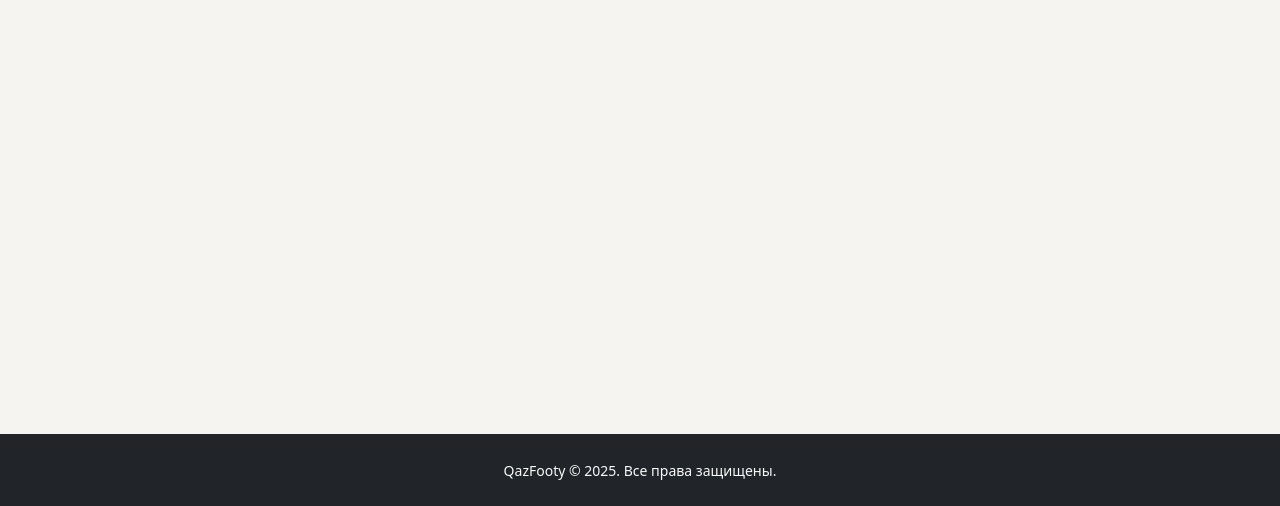
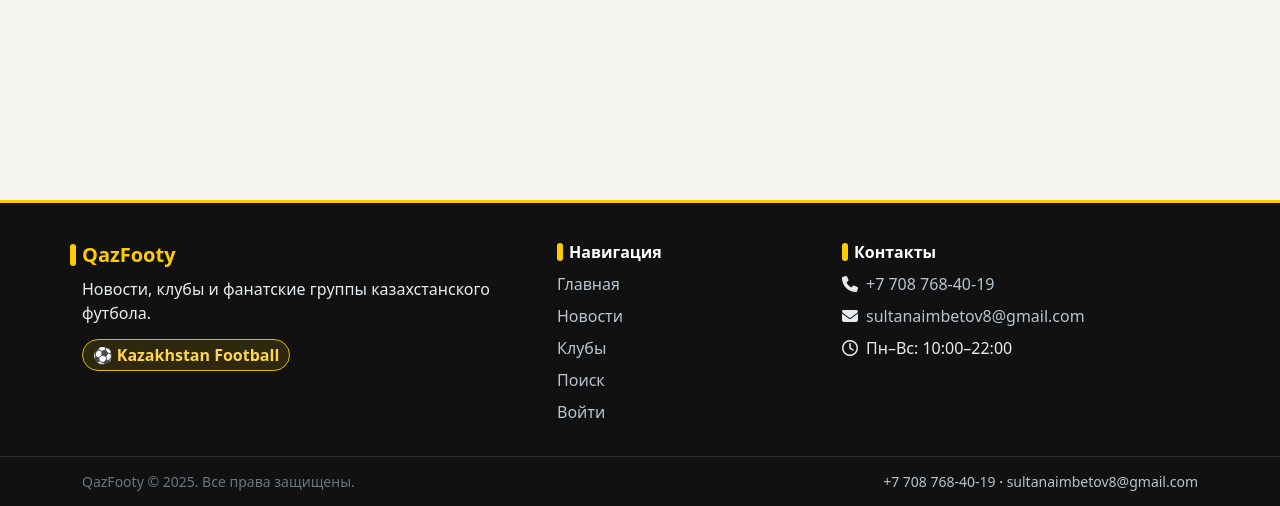
Before and after one commit to golfwang1/Qazfooty1, a Django app: page /search/ in a window 1280 px wide. Shown: the part 294-800 px from the top of the page. Run offline with Django 5.2, Linux system fonts and the light colour scheme; parts of the project's set-up code (start-up, migrations or seed data) failed here and were passed over.

Commit message:
fix(styles): подключение версии статики + усиление цветов футера

```diff
--- a/static/css/qazfooty-theme.css
+++ b/static/css/qazfooty-theme.css
@@ -59,7 +59,7 @@
   padding-left:12px; margin:0;
 }
 
-/* ---- Подзаголовок с фирменным подчёркиванием (если используешь) ---- */
+/* ---- Подзаголовок с фирменным подчёркиванием ---- */
 .page-head{ padding:.75rem .25rem 1rem .25rem; }
 .section-subtitle{
   margin:0; color:#6a6a6a; font-weight:600; letter-spacing:.1px; position:relative; display:inline-block;
@@ -69,7 +69,7 @@
   margin-top:6px; background:var(--qf-yellow-strong); border-radius:2px; box-shadow:0 2px 8px rgba(255,204,0,.25);
 }
 
-/* ---- Плашки-кнопки (pill) «Все новости», «На главную», «Вступить…» ---- */
+/* ---- Плашки-кнопки (pill) ---- */
 .btn-chip-yellow, .pill-link{
   display:inline-flex; align-items:center; justify-content:center; gap:.4rem;
   padding:.5rem 1rem; border-radius:14px; background:var(--qf-yellow);
@@ -86,7 +86,7 @@
   transform:translateY(0); box-shadow:0 6px 18px rgba(0,0,0,.10);
 }
 
-/* ---- Карточки (общие) ---- */
+/* ---- Карточки ---- */
 .card{
   border:none; border-radius:14px;
   box-shadow:0 12px 28px rgba(0,0,0,.06);
@@ -115,19 +115,7 @@
 .page-link{ color:#111; }
 .page-link:hover{ background:var(--qf-yellow); color:#111; }
 
-/* ==== FOOTER (edge-to-edge, типографика) ==== */
-.site-footer{ width:100%; background:var(--qf-black); border-top:3px solid var(--qf-yellow-strong); color:var(--qf-yellow-strong); }
-.site-footer__inner{ max-width:1440px; margin:0 auto; padding:22px 24px; text-align:center; }
-.site-footer__text{
-  display:inline-block; font-size:0.975rem; line-height:1.45; letter-spacing:.1px; font-weight:600;
-}
-.site-footer__link{ text-decoration:none; border-bottom:1px dotted rgba(255,204,0,.6); }
-.site-footer__link:focus, .site-footer__link:hover{ text-decoration:none; border-bottom-color:var(--qf-yellow-strong); }
-.text-accent{ color:var(--qf-yellow-strong); font-weight:700; }
-/* если случайно осталась .container внутри футера */
-.site-footer .container{ max-width:none; width:100%; padding:0; margin:0; }
-
-/* === Бейдж клуба (на group_detail и т.п.) === */
+/* === Бейдж клуба === */
 .badge-club{
   display:inline-block; padding:.2rem .5rem; border:1px solid #e0b800; border-radius:999px;
   background:#fff8cc; color:#222; font-weight:700; font-size:.78rem; line-height:1;
@@ -137,7 +125,7 @@
 .group-description p{ margin-bottom:.75rem; }
 .group-description li{ margin-bottom:.35rem; }
 
-/* ===== Метки (например «Место встречи») ===== */
+/* ===== Метки ===== */
 .meta-text{
   color:#555; font-weight:500; font-size:.95rem;
   background:rgba(255, 204, 0, 0.08);
@@ -161,12 +149,11 @@
   .meta-chip { display:block; margin:.35rem auto; text-align:center; }
 }
 
-/* ====== Club detail / Titles ====== */
+/* ====== Club detail ====== */
 .club-titles{ line-height:1.55; color:#2a2a2a; }
 .club-titles strong{ font-weight:800; }
 
-/* ====== Club detail / Players ====== */
-/* Карточки игроков — лёгкая тень, жёлтая рамка при ховере */
+
 .player-card{
   border:1px solid transparent;
   border-radius:14px;
@@ -181,7 +168,7 @@
 }
 .player-name{ font-weight:800; color:#0f0f0f; }
 
-/* Позиция игрока — ЖЁЛТАЯ ПИЛЮЛЯ (без нижней черты) */
+
 .player-position{
   display:inline-block;
   background:#ffd54d;
@@ -192,5 +179,96 @@
   font-size:.85rem;
   font-weight:700;
 }
-/* гарантированно убираем возможный «подчерк» из старых стилей */
+
 .player-position::after{ content:none !important; }
+
+/* === THEMED FOOTER (QazFooty) === */
+.qf-footer{
+  background: var(--qf-black);
+  color: #e9ecef;
+  border-top: 3px solid var(--qf-yellow-strong);
+}
+
+/* верхняя зона */
+.qf-footer__top{
+  padding: 40px 0 24px;
+}
+
+/* нижняя полоса */
+.qf-footer__bottom{
+  border-top: 1px solid rgba(255,255,255,.12);
+  padding: 14px 0;
+}
+
+/* заголовки/акценты */
+.qf-ft-title{
+  color: var(--qf-yellow-strong);
+  font-weight: 800;
+  margin: 0 0 10px 0;
+  position: relative;
+  display: inline-block;
+}
+.qf-ft-title::before{
+  content: "";
+  position: absolute; left: -12px; top: 50%; transform: translateY(-50%);
+  width: 6px; height: 22px; border-radius: 3px;
+  background: var(--qf-yellow-strong);
+}
+
+.qf-ft-head{
+  color: #fff;
+  font-weight: 700;
+  margin-bottom: 10px;
+  position: relative;
+  padding-left: 12px;
+}
+.qf-ft-head::before{
+  content: "";
+  position: absolute; left: 0; top: 50%; transform: translateY(-50%);
+  width: 6px; height: 18px; border-radius: 3px;
+  background: var(--qf-yellow-strong);
+}
+
+/* бейдж под брендом */
+.qf-ft-badge{
+  display: inline-block;
+  background: rgba(255,204,0,.12);
+  border: 1px solid #e0b800;
+  color: #ffd54d;
+  font-weight: 700;
+  border-radius: 999px;
+  padding: .2rem .6rem;
+  margin-top: 6px;
+}
+
+/* ссылки в футере */
+.qf-footer a,
+.qf-ft-link{
+  color: #b9c4cf;
+  text-decoration: none;
+  transition: color .15s ease, text-shadow .15s ease;
+}
+.qf-footer a:hover,
+.qf-ft-link:hover{
+  color: #fff;
+  text-shadow: 0 0 0 transparent, 0 0 12px rgba(255,204,0,.25);
+}
+
+/* не перекрывать контент */
+#qf-footer { flex: 0 0 auto; }
+
+/* адаптив */
+@media (max-width: 576px){
+  .qf-footer__top{ padding: 28px 0 18px; }
+}
+
+
+/* --- усиление цветов ссылок в футере поверх bootstrap --- */
+.qf-footer a,
+.qf-ft-link {
+  color: #b9c4cf !important;
+}
+.qf-footer a:hover,
+.qf-ft-link:hover {
+  color: #ffffff !important;
+}
--- a/templates/base.html
+++ b/templates/base.html
@@ -20,7 +20,7 @@
     crossorigin="anonymous"
   >
   <!-- Твой кастомный CSS (если есть) -->
-  <link rel="stylesheet" href="{% static 'css/qazfooty-theme.css' %}">
+  <link rel="stylesheet" href="{% static 'css/qazfooty-theme.css' %}?v=7">
   {% block extra_css %}{% endblock %}
 </head>
 <body class="d-flex flex-column min-vh-100">
@@ -66,11 +66,54 @@
   {% block content %}{% endblock %}
 </main>
 
-<footer class="bg-dark text-light py-4 mt-auto">
-  <div class="container text-center">
-    <small>QazFooty © {% now "Y" %}. Все права защищены.</small>
+<footer id="qf-footer" class="qf-footer mt-auto">
+  <div class="qf-footer__top">
+    <div class="container">
+      <div class="row g-4 align-items-start">
+        <div class="col-12 col-lg-5">
+          <h5 class="qf-ft-title">QazFooty</h5>
+          <p class="mb-2">Новости, клубы и фанатские группы казахстанского футбола.</p>
+          <span class="qf-ft-badge">⚽ Kazakhstan Football</span>
+        </div>
+
+        <div class="col-6 col-lg-3">
+          <h6 class="qf-ft-head">Навигация</h6>
+          <ul class="list-unstyled m-0">
+            <li class="mb-2"><a class="qf-ft-link" href="/">Главная</a></li>
+            <li class="mb-2"><a class="qf-ft-link" href="/news/">Новости</a></li>
+            <li class="mb-2"><a class="qf-ft-link" href="/clubs/">Клубы</a></li>
+            <li class="mb-2"><a class="qf-ft-link" href="/search/">Поиск</a></li>
+            {% if user.is_authenticated %}
+              <li class="mb-2"><a class="qf-ft-link" href="/users/profile/">Профиль</a></li>
+            {% else %}
+              <li class="mb-2"><a class="qf-ft-link" href="/users/login/">Войти</a></li>
+            {% endif %}
+          </ul>
+        </div>
+
+        <div class="col-6 col-lg-4">
+          <h6 class="qf-ft-head">Контакты</h6>
+          <ul class="list-unstyled m-0">
+            <li class="mb-2"><i class="fa-solid fa-phone me-2"></i><a class="qf-ft-link" href="tel:+77087684019">+7 708 768-40-19</a></li>
+            <li class="mb-2"><i class="fa-solid fa-envelope me-2"></i><a class="qf-ft-link" href="mailto:sultanaimbetov8@gmail.com">sultanaimbetov8@gmail.com</a></li>
+            <li class="mb-2"><i class="fa-regular fa-clock me-2"></i>Пн–Вс: 10:00–22:00</li>
+          </ul>
+        </div>
+      </div>
+    </div>
+  </div>
+
+  <div class="qf-footer__bottom">
+    <div class="container d-flex flex-wrap justify-content-between align-items-center gap-2">
+      <small class="text-secondary">QazFooty © {% now "Y" %}. Все права защищены.</small>
+      <small>
+        <a class="qf-ft-link" href="tel:+77087684019">+7 708 768-40-19</a> ·
+        <a class="qf-ft-link" href="mailto:sultanaimbetov8@gmail.com">sultanaimbetov8@gmail.com</a>
+      </small>
+    </div>
   </div>
 </footer>
+
 
 <!-- Bootstrap bundle (Popper внутри). jQuery НЕ нужен -->
 <script
```
